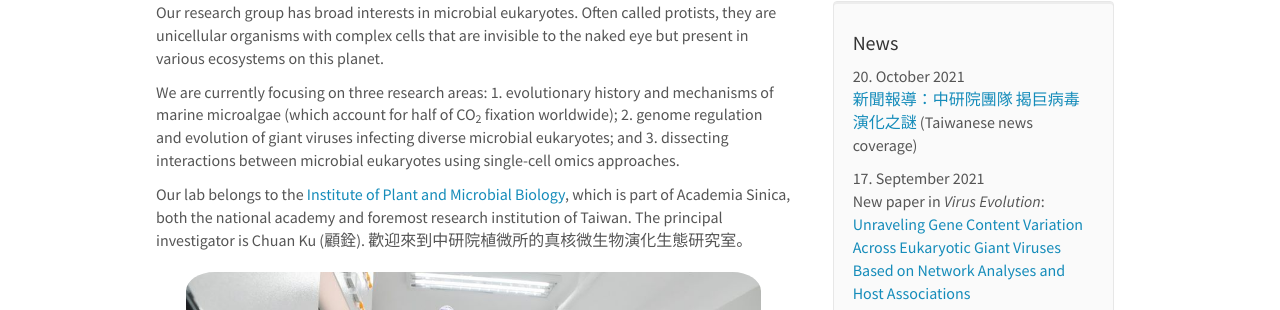
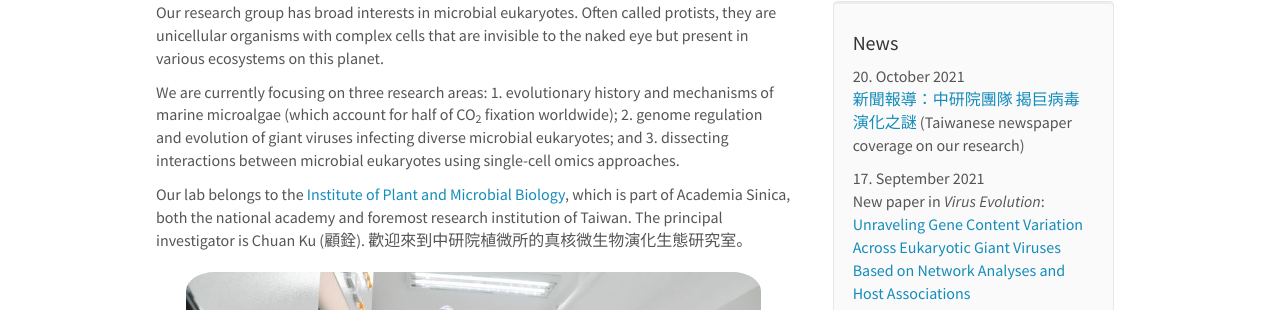
Before and after one commit to tzutongkao/Kao_Lab, a Jekyll site: the page built from _pages/home.md, in a window 1280 px wide and 1388 px high. Shown: the part 147-457 px from the top of the window. Built offline with Jekyll 4.4.1, drawn with Linux system fonts in a browser that asks for light colours; nearby versions of some CDN libraries.

Commit message:
Update news.yml

```diff
--- a/_data/news.yml
+++ b/_data/news.yml
@@ -1,5 +1,5 @@
 - date: 20. October 2021
-  headline: "<a href='https://news.ltn.com.tw/news/life/breakingnews/3709617'>新聞報導：中研院團隊 揭巨病毒演化之謎</a> (Taiwanese news coverage)"
+  headline: "<a href='https://news.ltn.com.tw/news/life/breakingnews/3709617'>新聞報導：中研院團隊 揭巨病毒演化之謎</a> (Taiwanese newspaper coverage on our research)"
 
 - date: 17. September 2021
   headline: "New paper in <i>Virus Evolution</i>: <a href='https://doi.org/10.1093/ve/veab081'>Unraveling Gene Content Variation Across Eukaryotic Giant Viruses Based on Network Analyses and Host Associations</a>"
```
